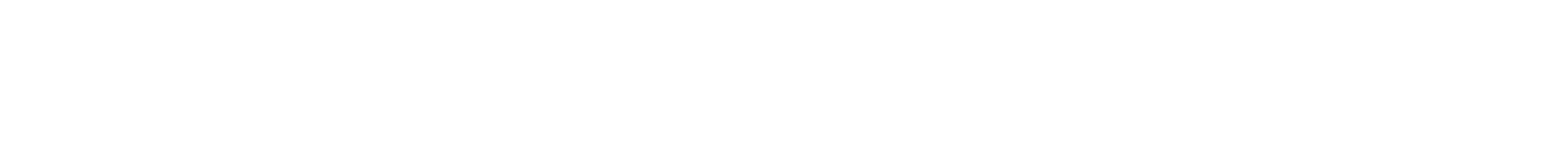
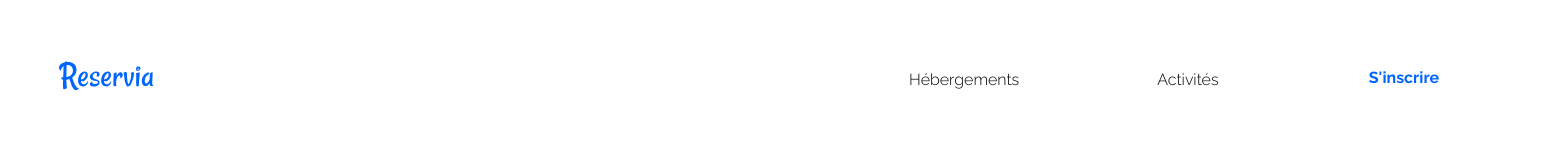
Before and after one commit to Miskeyz/ThibaultChardigny_2_17092020, a plain HTML site: page index.html in a window 1280 px wide. Shown: the whole page, 1548 px wide, since content can reach past the window. Drawn offline with Linux system fonts and the light colour scheme.

Commit message:
18092020 07:32

```diff
--- a/index.html
+++ b/index.html
@@ -19,8 +19,31 @@
 
 		<title>Reservia</title>
 
-		<!-- RESPONSIVE MOBILE -->
+		<!-- RESPONSIVE -->
 
 		<meta name="viewport" content="width=device-width" />
 
 	</head>
+
+	<body>
+
+		<div id="page-size">
+
+			<header>
+
+				<div id="logo-reservia">
+					<a href="#"><img src="images/logo/Reservia.svg" alt="Logo de Reservia"></a>
+				</div>
+
+				<nav>
+					<ul>
+						<li><a href="#">Hébergements</a></li>
+						<li><a href="#">Activités</a></li>
+					</ul>
+				</nav>
+
+				<div id="btn-inscription">
+					<a href="#" class="lien-bleu">S'inscrire</a>
+				</div>
+
+			</header>
--- a/style.css
+++ b/style.css
@@ -0,0 +1,87 @@
+#page-size
+{
+	width: 1440px;
+	padding-left: 50px;
+	padding-right: 50px;
+	margin: auto;
+}
+
+body
+{
+	width: auto;
+	font-family: 'Raleway', sans-serif;
+}
+
+a
+{
+	text-decoration: none;
+	color: black;
+}
+
+
+{
+	border: 1px solid black;
+}
+
+/* HEADER */
+
+header
+{
+	display: flex;
+}
+
+#logo-reservia
+{
+	margin-top: 45px;
+	flex-grow: 6;
+}
+
+header nav
+{
+	flex-grow: 2;
+}
+
+header nav ul
+{
+	margin: 0;
+}
+
+header nav ul
+{
+	display: flex;
+	list-style-type: none;
+	padding-left: 0;
+}
+
+header nav li
+{
+	width: 50%;
+}
+
+header nav a:hover
+{
+	color: #0065FC;
+	border-top: 2px solid #0065FC;
+}
+
+header nav a
+{
+	display: block;
+	text-align: center;
+	padding-top: 60px;
+	margin-right: 20px;
+	border-top: 2px solid white;
+}
+
+#btn-inscription
+{
+	margin: 60px 0 0 0;
+	flex-grow: 1;
+	text-align: center;
+	font-weight: bold;
+}
+
+#btn-inscription a
+{
+	color: #0065FC;
+}
```
